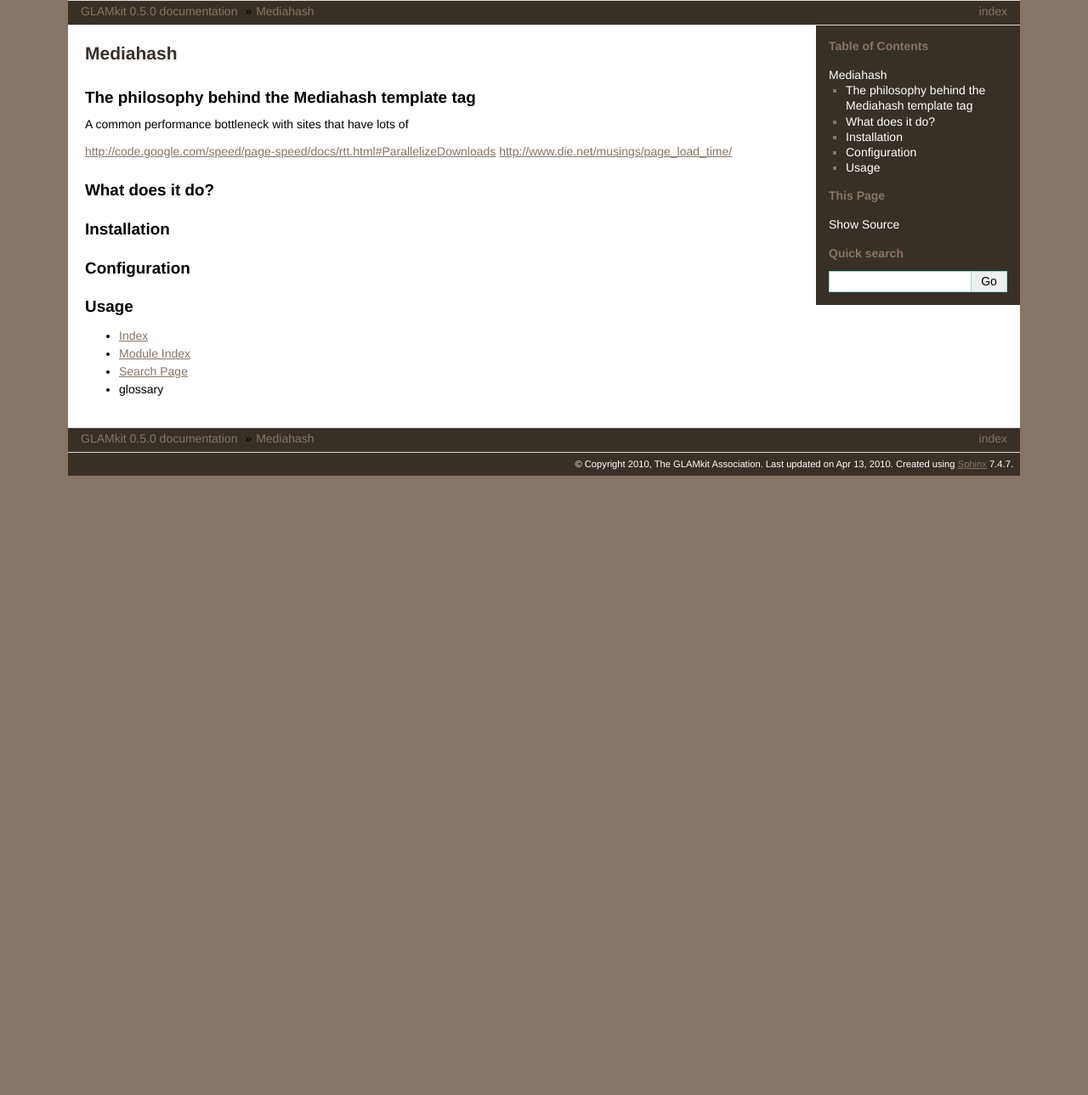
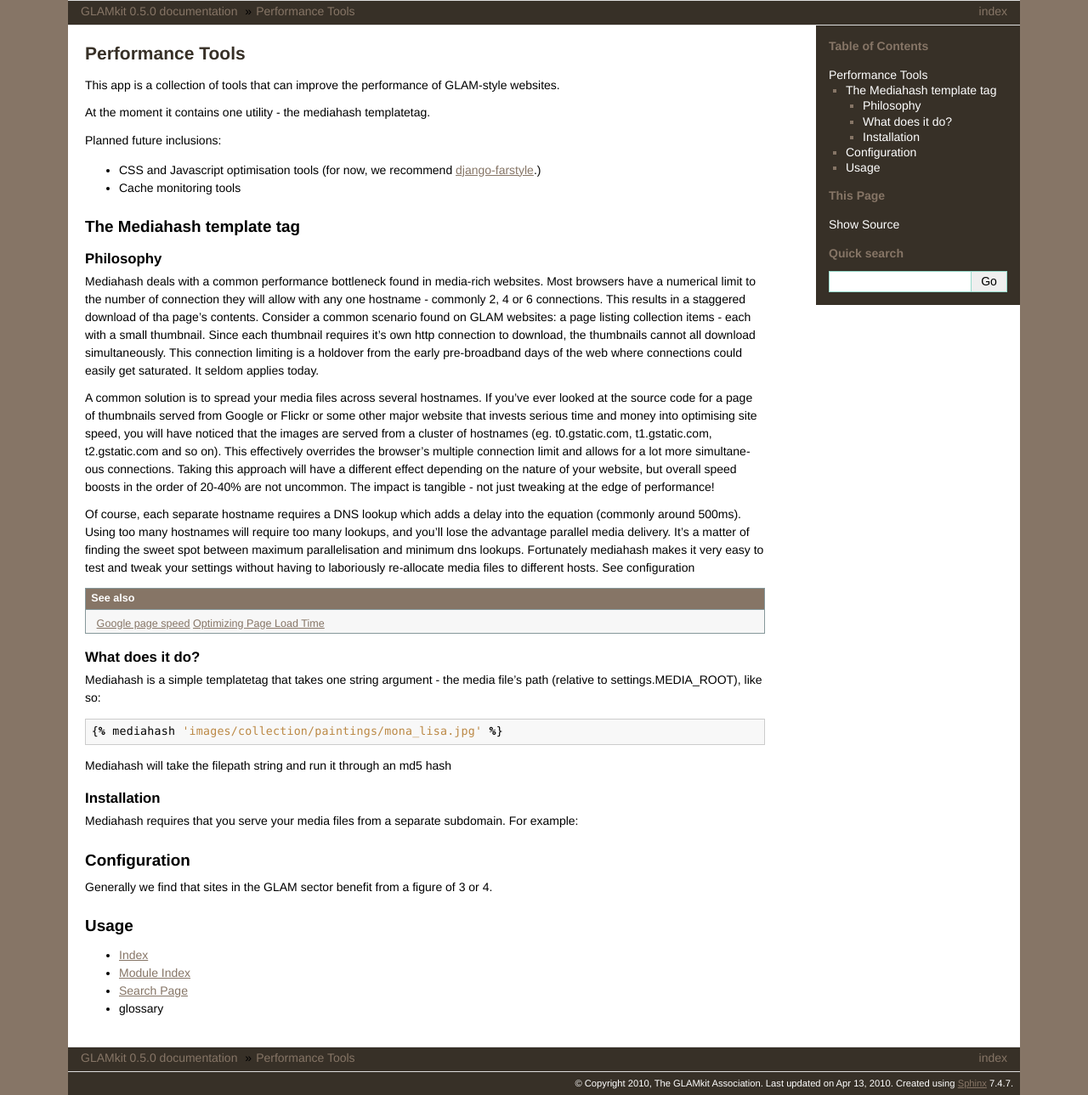
Before and after one commit to gregplaysguitar/glamkit, a Sphinx documentation site: the page built from docs/performancetools/index.txt, in a window 1280 px wide. Shown: the whole page at 85% size. Built offline with Sphinx 7.4.7, drawn with Linux system fonts in a browser that asks for light colours; before the commit the page ends 900 px from its top, so only the background shows below that.

Commit message:
doc improvements

```diff
--- /dev/null
+++ b/docs/endorsed.txt
@@ -0,0 +1,2 @@
+django-reversion
+django-memcache-status
--- a/docs/index.txt
+++ b/docs/index.txt
@@ -29,7 +29,7 @@
 Glamkit Utility Apps
 ====================
 
-    * :doc:`Mediahash <performancetools/index>`
+    * :doc:`Performance tools <performancetools/index>`
     * :doc:`Smartlinks <smartlinks/index>`
     * :doc:`Stopspam <stopspam/index>`
 
--- a/docs/performancetools/index.txt
+++ b/docs/performancetools/index.txt
@@ -1,23 +1,53 @@
 
-Mediahash
-=========
+Performance Tools
+=================
 
-The philosophy behind the Mediahash template tag
-------------------------------------------------
+This app is a collection of tools that can improve the performance of GLAM-style websites.
 
-A common performance bottleneck with sites that have lots of
+At the moment it contains one utility - the mediahash templatetag.
 
-http://code.google.com/speed/page-speed/docs/rtt.html#ParallelizeDownloads
-http://www.die.net/musings/page_load_time/
+Planned future inclusions:
+
+* CSS and Javascript optimisation tools (for now, we recommend `django-farstyle <http://code.google.com/p/django-farstyle/>`_.)
+* Cache monitoring tools
+
+The Mediahash template tag
+--------------------------
+
+Philosophy
+^^^^^^^^^^
+
+Mediahash deals with a common performance bottleneck found in media-rich websites. Most browsers have a numerical limit to the number of connection they will allow with any one hostname - commonly 2, 4 or 6 connections. This results in a staggered download of tha page's contents. Consider a common scenario found on GLAM websites: a page listing collection items - each with a small thumbnail. Since each thumbnail requires it's own http connection to download, the thumbnails cannot all download simultaneously. This connection limiting is a holdover from the early pre-broadband days of the web where connections could easily get saturated. It seldom applies today.
+
+A common solution is to spread your media files across several hostnames. If you've ever looked at the source code for a page of thumbnails served from Google or Flickr or some other major website that invests serious time and money into optimising site speed, you will have noticed that the images are served from a cluster of hostnames (eg. t0.gstatic.com, t1.gstatic.com, t2.gstatic.com and so on). This effectively overrides the browser's multiple connection limit and allows for a lot more simultaneous connections. Taking this approach will have a different effect depending on the nature of your website, but overall speed boosts in the order of 20-40% are not uncommon. The impact is tangible - not just tweaking at the edge of performance!
+
+Of course, each separate hostname requires a DNS lookup which adds a delay into the equation (commonly around 500ms). Using too many hostnames will require too many lookups, and you'll lose the advantage parallel media delivery. It's a matter of finding the sweet spot between maximum parallelisation and minimum dns lookups. Fortunately mediahash makes it very easy to test and tweak your settings without having to laboriously re-allocate media files to different hosts. See configuration
+
+.. seealso::
+
+    `Google page speed <http://code.google.com/speed/page-speed/docs/rtt.html#ParallelizeDownloads>`_
+    `Optimizing Page Load Time <http://www.die.net/musings/page_load_time/>`_
+
 
 What does it do?
-----------------
+^^^^^^^^^^^^^^^^
+Mediahash is a simple templatetag that takes one string argument - the media file's path (relative to settings.MEDIA_ROOT), like so::
+
+    {% mediahash 'images/collection/paintings/mona_lisa.jpg' %}
+
+Mediahash will take the filepath string and run it through an md5 hash
+
 
 Installation
-------------
+^^^^^^^^^^^^
+Mediahash requires that you serve your media files from a separate subdomain. For example:
+
+
 
 Configuration
 -------------
+
+Generally we find that sites in the GLAM sector benefit from a figure of 3 or 4.
 
 Usage
 -----
```
Also changed, not shown: other parts of docs/index.txt (+4 -4 lines), docs/eventtools/install.txt (+41 -0 lines), docs/components.txt (added), 1 other file.
